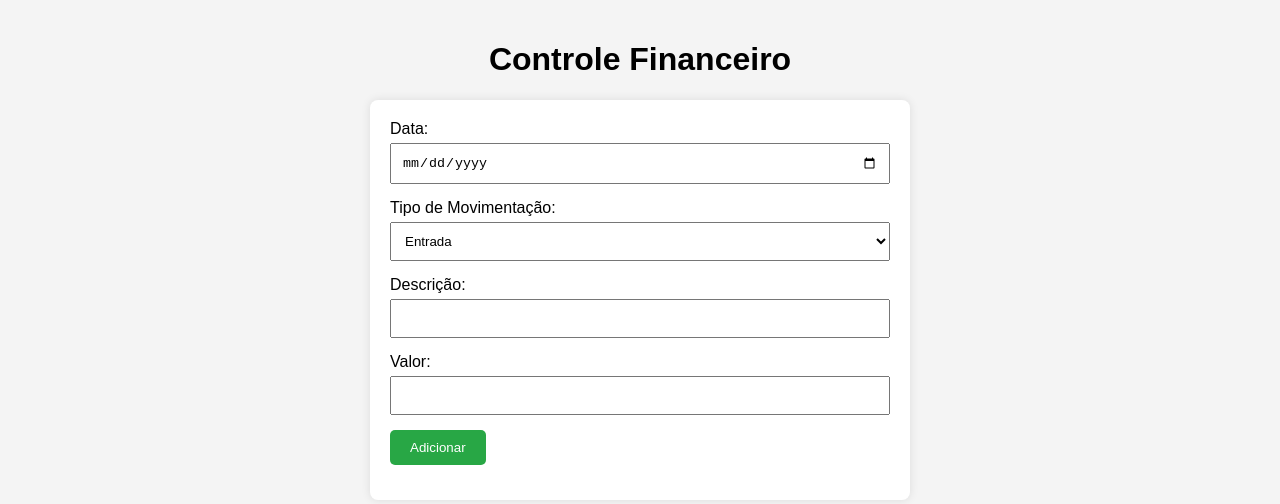
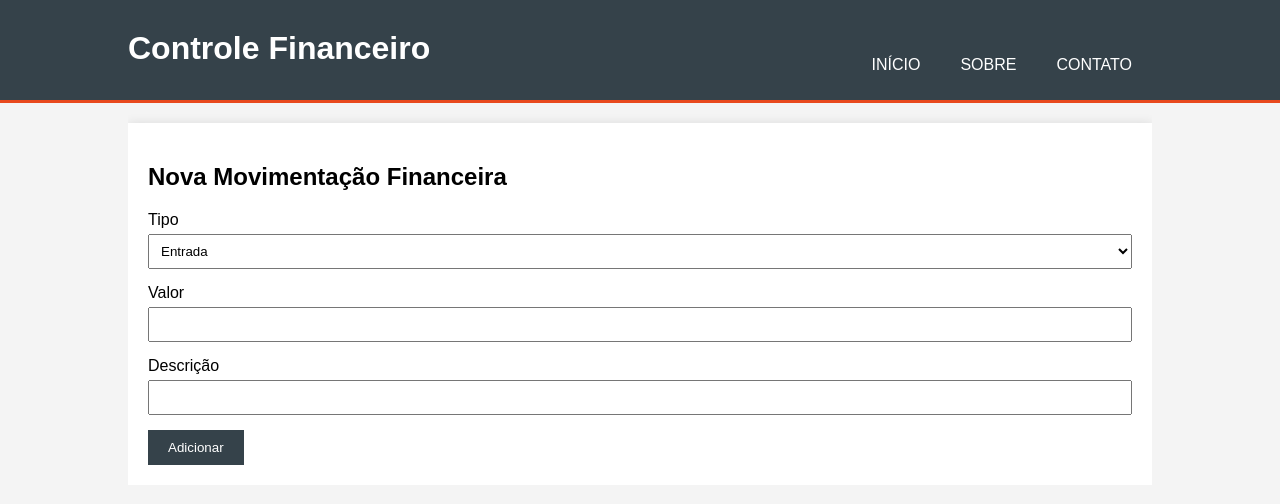
Before and after one commit to vo-tech/finance, a plain HTML site: page index.html in a window 1280 px wide. Drawn offline with Linux system fonts and the light colour scheme.

Commit message:
Update index.html
novo

```diff
--- a/index.html
+++ b/index.html
@@ -8,18 +8,50 @@
         body {
             font-family: Arial, sans-serif;
             margin: 0;
-            padding: 20px;
+            padding: 0;
             background-color: #f4f4f4;
         }
-        h1 {
-            text-align: center;
+        .container {
+            width: 80%;
+            margin: auto;
+            overflow: hidden;
         }
-        form {
-            max-width: 500px;
-            margin: 0 auto;
-            background: #fff;
+        header {
+            background: #35424a;
+            color: #ffffff;
+            padding-top: 30px;
+            min-height: 70px;
+            border-bottom: #e8491d 3px solid;
+        }
+        header a {
+            color: #ffffff;
+            text-decoration: none;
+            text-transform: uppercase;
+            font-size: 16px;
+        }
+        header ul {
+            padding: 0;
+            list-style: none;
+        }
+        header li {
+            float: left;
+            display: inline;
+            padding: 0 20px 0 20px;
+        }
+        header #branding {
+            float: left;
+        }
+        header #branding h1 {
+            margin: 0;
+        }
+        header nav {
+            float: right;
+            margin-top: 10px;
+        }
+        .form-container {
+            background: #ffffff;
             padding: 20px;
-            border-radius: 8px;
+            margin-top: 20px;
             box-shadow: 0 0 10px rgba(0, 0, 0, 0.1);
         }
         .form-group {
@@ -29,76 +61,98 @@
             display: block;
             margin-bottom: 5px;
         }
-        .form-group input, .form-group select {
+        .form-group input,
+        .form-group select {
             width: 100%;
-            padding: 10px;
+            padding: 8px;
             box-sizing: border-box;
         }
-        .form-group button {
+        .btn {
+            display: inline-block;
+            background: #35424a;
+            color: #ffffff;
             padding: 10px 20px;
-            background-color: #28a745;
-            color: #fff;
+            text-decoration: none;
             border: none;
-            border-radius: 5px;
             cursor: pointer;
         }
     </style>
 </head>
 <body>
+    <header>
+        <div class="container">
+            <div id="branding">
                 <h1>Controle Financeiro</h1>
+            </div>
+            <nav>
+                <ul>
+                    <li><a href="#">Início</a></li>
+                    <li><a href="#">Sobre</a></li>
+                    <li><a href="#">Contato</a></li>
+                </ul>
+            </nav>
+        </div>
+    </header>
+
+    <div class="container">
+        <div class="form-container">
+            <h2>Nova Movimentação Financeira</h2>
             <form id="financial-form">
                 <div class="form-group">
-            <label for="date">Data:</label>
-            <input type="date" id="date" name="date" required>
-        </div>
-        <div class="form-group">
-            <label for="type">Tipo de Movimentação:</label>
-            <select id="type" name="type" required>
-                <option value="entrada">Entrada</option>
-                <option value="saida">Saída</option>
+                    <label for="type">Tipo</label>
+                    <select id="type" required>
+                        <option value="Entrada">Entrada</option>
+                        <option value="Saída">Saída</option>
                     </select>
                 </div>
                 <div class="form-group">
-            <label for="description">Descrição:</label>
-            <input type="text" id="description" name="description" required>
+                    <label for="amount">Valor</label>
+                    <input type="number" id="amount" required>
                 </div>
                 <div class="form-group">
-            <label for="amount">Valor:</label>
-            <input type="number" id="amount" name="amount" required>
+                    <label for="description">Descrição</label>
+                    <input type="text" id="description" required>
                 </div>
-        <div class="form-group">
-            <button type="submit">Adicionar</button>
+                <button type="submit" class="btn">Adicionar</button>
+            </form>
         </div>
-    </form>
+    </div>
 
     <script>
-        document.getElementById('financial-form').addEventListener('submit', function(event) {
-            event.preventDefault();
+        document.getElementById('financial-form').addEventListener('submit', async function(e) {
+            e.preventDefault();
 
-            const formData = new FormData(event.target);
+            const type = document.getElementById('type').value;
+            const amount = document.getElementById('amount').value;
+            const description = document.getElementById('description').value;
+
             const data = {
-                date: formData.get('date'),
-                type: formData.get('type'),
-                description: formData.get('description'),
-                amount: formData.get('amount')
+                type: type,
+                amount: amount,
+                description: description,
+                date: new Date().toLocaleDateString()
             };
 
-            fetch('https://script.google.com/macros/s/YOUR_SCRIPT_ID/exec', {
+            // Enviar dados para Google Sheets
+            try {
+                const response = await fetch('https://script.google.com/macros/s/YOUR_SCRIPT_ID/exec', {
                     method: 'POST',
-                mode: 'no-cors',
+                    mode: 'cors',
                     headers: {
                         'Content-Type': 'application/json'
                     },
                     body: JSON.stringify(data)
-            })
-            .then(response => {
+                });
+                const result = await response.json();
+                if (result.status === 'success') {
                     alert('Movimentação adicionada com sucesso!');
-                event.target.reset();
-            })
-            .catch(error => {
-                console.error('Erro ao adicionar movimentação:', error);
-                alert('Ocorreu um erro. Tente novamente.');
-            });
+                } else {
+                    alert('Erro ao adicionar movimentação.');
+                }
+            } catch (error) {
+                console.error('Erro:', error);
+                alert('Erro ao adicionar movimentação.');
+            }
         });
     </script>
 </body>
```
Lines whose indentation alone changed are shown as unchanged.
